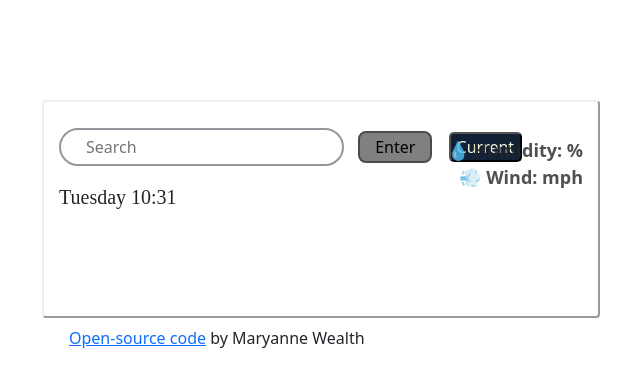
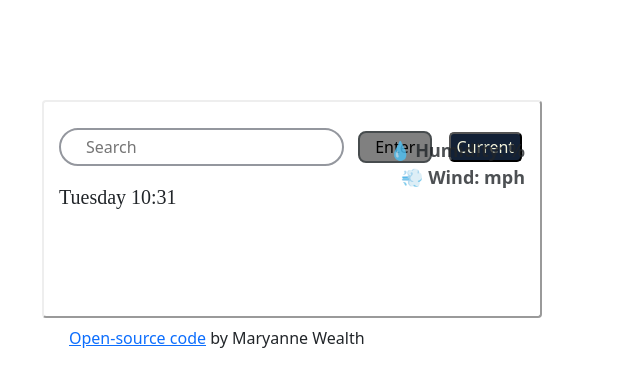
Before and after one commit to pristyn/Forecast, a plain HTML site: page index.html in a window 1280 px wide. Shown: the whole page, without its empty margins (140-780 px from the left). Drawn offline with nearby package versions, Linux system fonts and the light colour scheme; no server answers.

Commit message:
weather app

```diff
--- a/weather/style.css
+++ b/weather/style.css
@@ -3,7 +3,8 @@
   border-radius: 4px;
   margin: 100px;
   padding: 10px 15px 0;
-  max-width: 50%;
+  min-width: 400px;
+  max-width: 500px;
 }
 
 .location {
```
